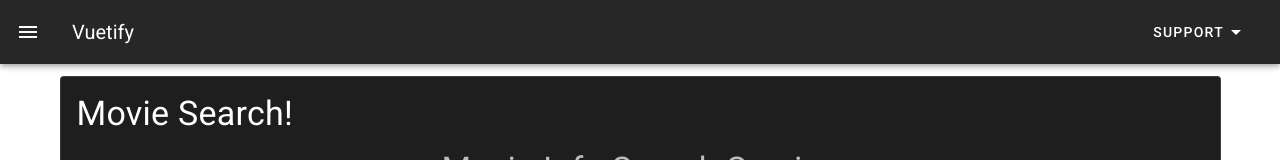
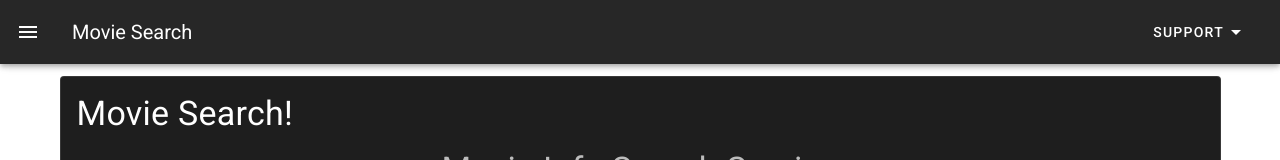
Before and after one commit to FumihiroMaejima/movie_info, a Vue app in the folder front/movie/: page / in a window 1280 px wide. Shown: the top 160 px of the page. Built offline with nearby package versions, Linux system fonts and the light colour scheme.

Commit message:
modify header title.

```diff
--- a/front/movie/src/components/_global/GlobalHeader.vue
+++ b/front/movie/src/components/_global/GlobalHeader.vue
@@ -38,7 +38,7 @@
 
     <v-app-bar dark app clipped-left>
       <v-app-bar-nav-icon @click="open=!open"></v-app-bar-nav-icon>
-      <v-toolbar-title>Vuetify</v-toolbar-title>
+      <v-toolbar-title>Movie Search</v-toolbar-title>
       <v-spacer></v-spacer>
       <v-toolbar-items>
         <v-menu offset-y>
```
